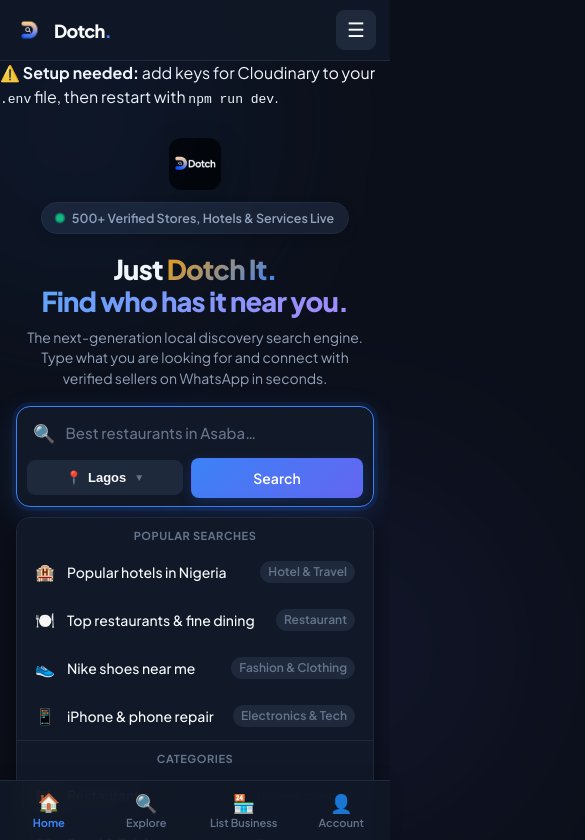
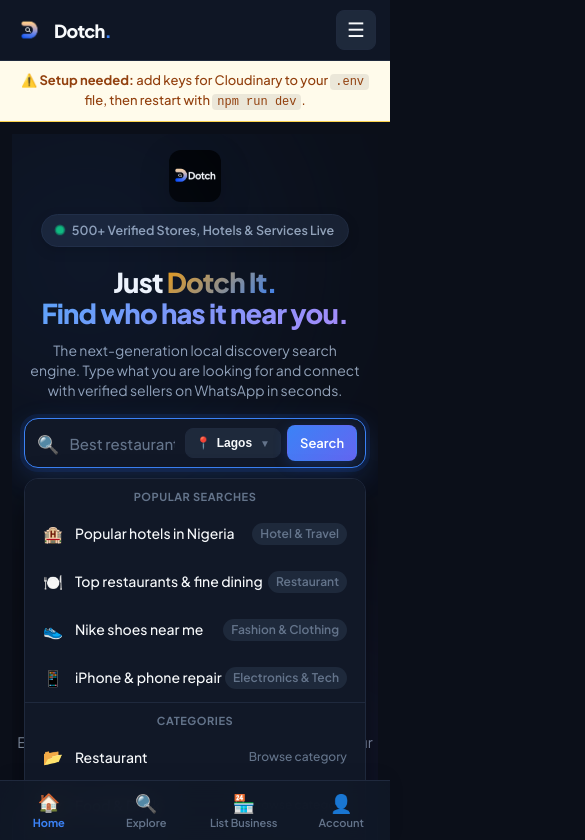
Before and after one commit to kingnigelpat/dotch-it, a React (Vite) app: page / in a window 390 px wide. Shown: the top 840 px of the page, 585 px wide, since content can reach past the window. Built offline with nearby package versions, Linux system fonts and the light colour scheme; no server answers; the database is empty.

Commit message:
fix: responsive layout - mobile search bar, category grid, missing CSS classes

```diff
--- a/src/index.css
+++ b/src/index.css
@@ -72,6 +72,33 @@
   .app {
     padding-bottom: 0;
   }
+}
+
+/* ---------- Setup Notice Banner ---------- */
+.setup-notice {
+  background: #fffbeb;
+  border-bottom: 1px solid #fcd34d;
+  color: #92400e;
+  font-size: 13px;
+  font-weight: 500;
+  padding: 10px 20px;
+  text-align: center;
+  line-height: 1.5;
+  z-index: 99;
+  width: 100%;
+}
+
+.setup-notice code {
+  background: rgba(0,0,0,0.08);
+  padding: 1px 5px;
+  border-radius: 4px;
+  font-size: 12px;
+}
+
+/* ---------- Landing Page ---------- */
+.landing-page {
+  position: relative;
+  overflow-x: hidden;
 }
 
 .main {
@@ -1464,7 +1491,7 @@
   }
 
   .hero-section {
-    padding: 16px 4px 24px;
+    padding: 16px 12px 24px;
   }
 
   .hero-brand-badge {
@@ -1494,53 +1521,58 @@
     padding: 0 6px;
   }
 
-  /* Mobile Search Bar - Clean single or stacked layout */
+  /* Mobile Search Bar - stays in one row, never stacks */
   .search-container {
     width: 100%;
   }
 
   .search-box {
-    flex-direction: column;
-    align-items: stretch;
-    padding: 8px 10px;
-    gap: 8px;
+    flex-direction: row;
+    align-items: center;
+    padding: 6px 8px;
+    gap: 6px;
     border-radius: var(--radius-md);
+    flex-wrap: nowrap;
   }
 
   .search-input-wrap {
-    padding: 4px 6px;
+    flex: 1;
+    min-width: 0;
+    padding: 2px 4px;
   }
 
   .search-input {
     font-size: 15px;
+    width: 100%;
   }
 
   .search-box-actions {
     display: flex;
     align-items: center;
-    gap: 8px;
-    width: 100%;
+    gap: 6px;
+    flex-shrink: 0;
   }
 
   .location-pill-btn {
-    flex: 1;
-    justify-content: center;
-    padding: 9px 12px;
+    padding: 7px 10px;
+    font-size: 12px;
+    border-radius: var(--radius-sm);
+    white-space: nowrap;
+  }
+
+  .search-submit-btn {
+    min-height: 36px;
+    padding: 7px 12px;
     font-size: 13px;
     border-radius: var(--radius-sm);
-  }
-
-  .search-submit-btn {
-    flex: 1;
-    min-height: 40px;
-    font-size: 14px;
-    border-radius: var(--radius-sm);
+    white-space: nowrap;
   }
 
   /* Category Cards & Grids on Mobile */
   .category-cards-grid {
     grid-template-columns: repeat(2, 1fr);
     gap: 10px;
+    width: 100%;
   }
 
   .curated-category-card {
@@ -2056,7 +2088,7 @@
 
 .category-cards-grid {
   display: grid;
-  grid-template-columns: repeat(auto-fit, minmax(240px, 1fr));
+  grid-template-columns: repeat(auto-fill, minmax(min(240px, 100%), 1fr));
   gap: 16px;
 }
 
```
